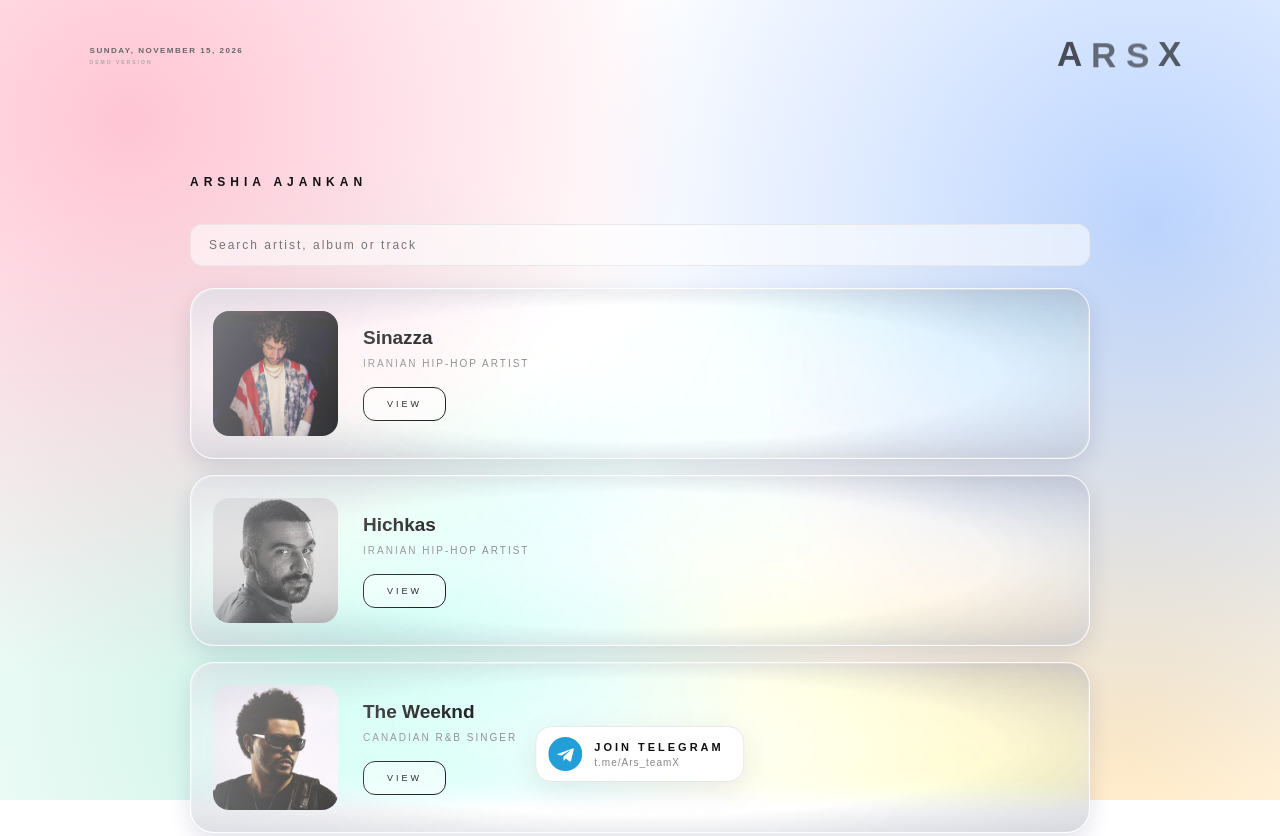
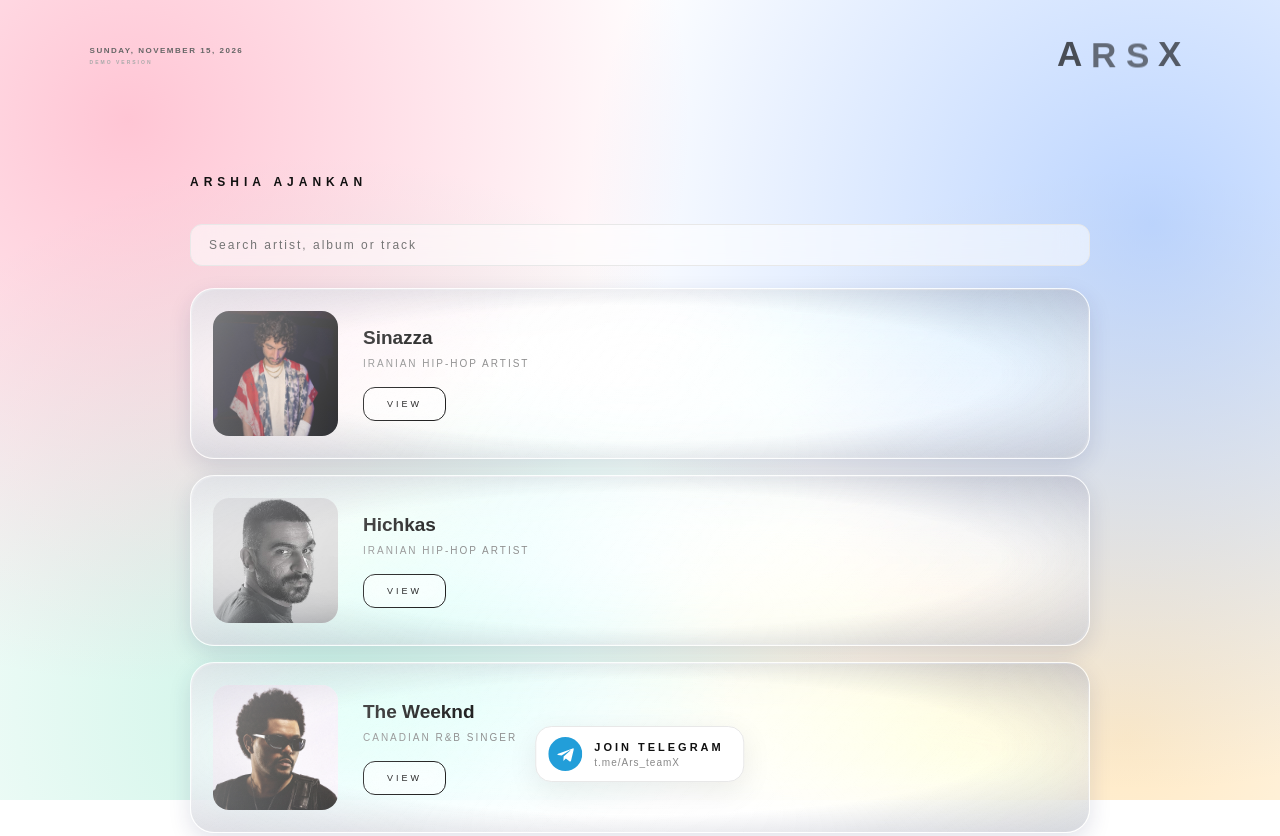
Before and after one commit to arshiaajk/X, a plain HTML site: page index.html in a window 1280 px wide. Shown: the top 836 px of the page. Drawn offline with Linux system fonts and the light colour scheme.

Commit message:
Update index.html

```diff
--- a/index.html
+++ b/index.html
@@ -39,7 +39,7 @@ main{max-width:900px;margin:auto}
 .view-more.more-artists{display:block;width:100%;padding:16px;margin-top:24px;font-size:11px;border-radius:18px}
 
 /* artist cards */
-.artist-group{position:relative;overflow:hidden;background:linear-gradient(135deg,rgba(255,255,255,.26),rgba(255,255,255,.08) 55%,rgba(255,255,255,.16));-webkit-backdrop-filter:blur(14px) saturate(200%) brightness(1.05);backdrop-filter:blur(14px) saturate(200%) brightness(1.05);border:1px solid rgba(255,255,255,.7);border-radius:24px;box-shadow:0 8px 22px rgba(30,40,90,.13),inset 2px 2px 1px -1px rgba(255,255,255,.95),inset -2px -2px 1px -1px rgba(255,255,255,.55),inset 0 0 26px rgba(255,255,255,.22);margin-bottom:16px;padding:0 22px;transform:perspective(var(--persp)) rotateX(calc(var(--my,0)*var(--tilt)*-1)) rotateY(calc(var(--mx,0)*var(--tilt)));transition:scale .3s cubic-bezier(.34,1.56,.64,1)}
+.artist-group{position:relative;overflow:hidden;background:linear-gradient(135deg,rgba(255,255,255,.4),rgba(255,255,255,.22) 55%,rgba(255,255,255,.3));-webkit-backdrop-filter:blur(34px) saturate(160%) brightness(1.06);backdrop-filter:blur(34px) saturate(160%) brightness(1.06);border:1px solid rgba(255,255,255,.7);border-radius:24px;box-shadow:0 8px 22px rgba(30,40,90,.13),inset 2px 2px 1px -1px rgba(255,255,255,.95),inset -2px -2px 1px -1px rgba(255,255,255,.55),inset 0 0 26px rgba(255,255,255,.22);margin-bottom:16px;padding:0 22px;transform:perspective(var(--persp)) rotateX(calc(var(--my,0)*var(--tilt)*-1)) rotateY(calc(var(--mx,0)*var(--tilt)));transition:scale .3s cubic-bezier(.34,1.56,.64,1)}
 .artist-group:active{scale:.985}
 .artist-group.fade-in{animation:fadeIn .5s ease-out backwards}
 @keyframes fadeIn{from{opacity:0;transform:translateY(15px)}to{opacity:1;transform:none}}
```
